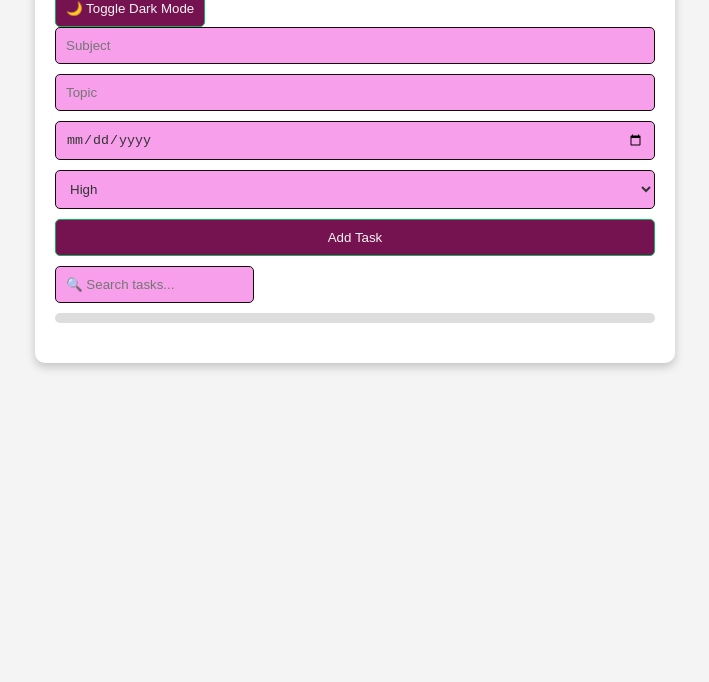
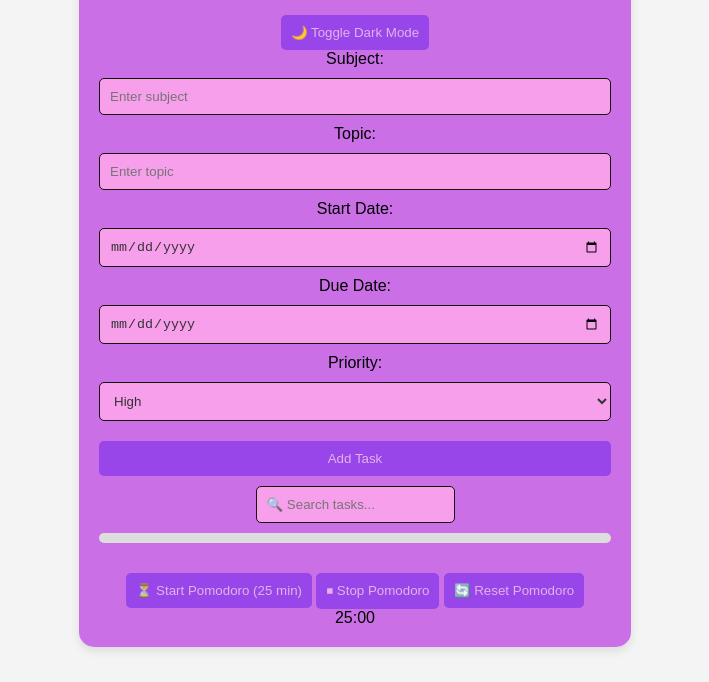
Before and after one commit to ardrasp/smart-study-planner, a plain HTML site: page index.html in a window 1280 px wide. Shown: the part 118-800 px from the top of the page, without its empty margins (285-994 px from the left). Drawn offline with Linux system fonts and the light colour scheme.

Commit message:
index.html

```diff
--- a/index.html
+++ b/index.html
@@ -5,6 +5,38 @@
     <meta name="viewport" content="width=device-width, initial-scale=1.0">
     <title>Smart Study Planner</title>
     <link rel="stylesheet" href="style.css">
+    <style>
+        body {
+            background: linear-gradient(to right, #c683ea, #9b40cc(276 26% 13%));
+            font-family: Rustico, sans-serif;
+            margin: 0;
+            padding: 0;
+            display: flex;
+            justify-content: center;
+            align-items: center;
+            height: 100vh;
+        }
+        .container {
+            background: rgba(198, 97, 228, 0.9);
+            padding: 20px;
+            border-radius: 15px;
+            box-shadow: 0px 4px 10px rgba(0, 0, 0, 0.1);
+            width: 40%;
+            text-align: center;
+        }
+        button {
+            background: #9845ea;
+            color: rgb(228, 178, 232);
+            border: none;
+            padding: 10px;
+            margin-top: 10px;
+            border-radius: 5px;
+            cursor: pointer;
+        }
+        button:hover {
+            background: #61066b;
+        }
+    </style>
 </head>
 <body>
     <div class="container">
@@ -13,14 +45,25 @@
         <button id="darkModeToggle">🌙 Toggle Dark Mode</button>
 
         <form id="taskForm">
-            <input type="text" id="subject" placeholder="Subject" required>
-            <input type="text" id="topic" placeholder="Topic" required>
+            <label for="subject">Subject:</label>
+            <input type="text" id="subject" placeholder="Enter subject" required>
+
+            <label for="topic">Topic:</label>
+            <input type="text" id="topic" placeholder="Enter topic" required>
+
+            <label for="startDate">Start Date:</label>
+            <input type="date" id="startDate" required>
+
+            <label for="dueDate">Due Date:</label>
             <input type="date" id="dueDate" required>
+
+            <label for="priority">Priority:</label>
             <select id="priority">
                 <option value="High">High</option>
                 <option value="Medium">Medium</option>
                 <option value="Low">Low</option>
             </select>
+
             <button type="submit">Add Task</button>
         </form>
 
@@ -31,6 +74,12 @@
         </div>
 
         <div class="task-list" id="taskList"></div>
+
+        <button id="startTimer">⏳ Start Pomodoro (25 min)</button>
+        <button id="stopTimer">⏹ Stop Pomodoro</button>
+        <button id="resetTimer">🔄 Reset Pomodoro</button>
+
+        <div id="timerDisplay">25:00</div>
     </div>
 
     <script src="script.js"></script>
```
